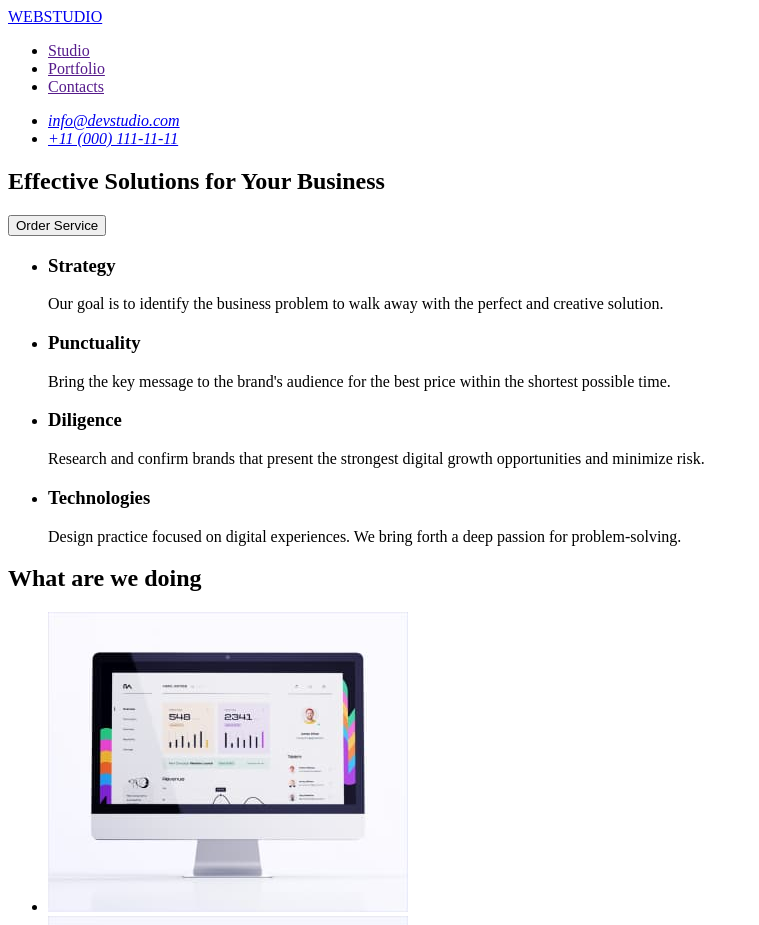
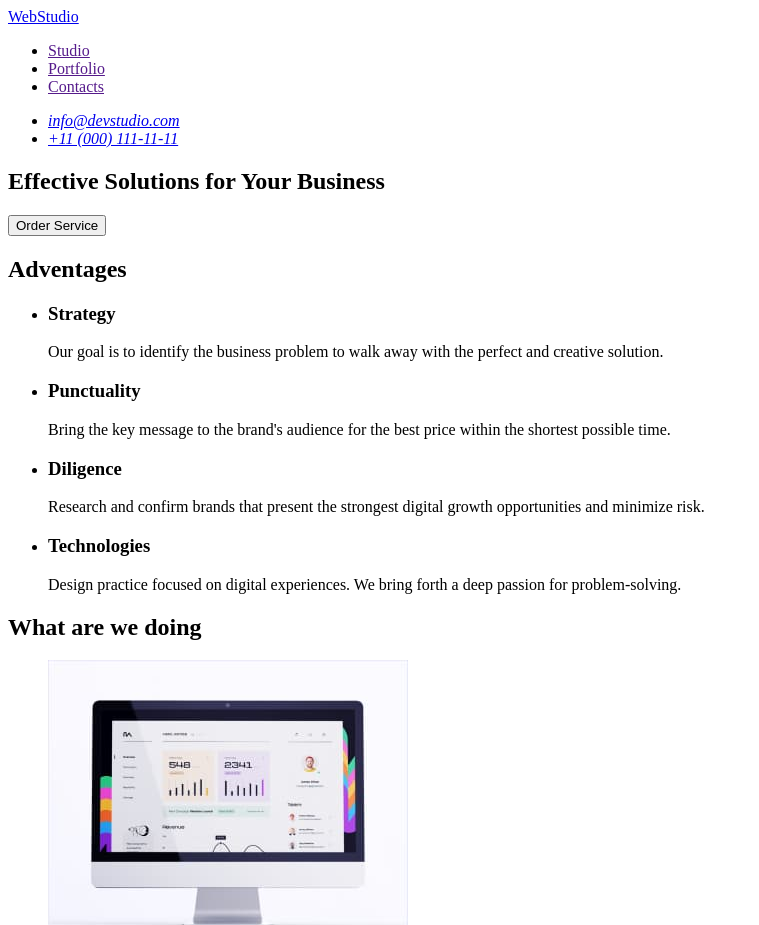
Before and after one commit to Oknehcvotil/goit-markup-hw-01, a plain HTML site: page index.html in a window 1280 px wide. Shown: the top 925 px of the page, without its empty margins (0-759 px from the left). Drawn offline with Linux system fonts and the light colour scheme.

Commit message:
first homework
Fixed tag a logo,
a tel, h2

```diff
--- a/index.html
+++ b/index.html
@@ -10,7 +10,7 @@
     <!-- HEAD BLOCK -->
     <header>
       <nav>
-        <a href="./index.html">WEBSTUDIO</a>
+        <a href="./index.html">WebStudio</a>
         <ul>
           <li>
             <a href="">Studio</a>
@@ -29,7 +29,7 @@
             <a href="mailto:info@devstudio.com">info@devstudio.com</a>
           </li>
           <li>
-            <a href="tel:+11000111-11-11">+11 (000) 111-11-11</a>
+            <a href="tel:+110001111111">+11 (000) 111-11-11</a>
           </li>
         </ul>
       </address>
@@ -43,6 +43,7 @@
       </section>
       <!-- 2ND Block -->
       <section>
+        <h2>Adventages</h2>
         <ul>
           <li>
             <h3>Strategy</h3>
@@ -153,7 +154,7 @@
     </main>
     <!-- FOOTER -->
     <footer>
-      <a href="./index.html">WEBSTUDIO</a>
+      <a href="./index.html">WebStudio</a>
       <p>
         Increase the flow of customers and sales for your business with digital
         marketing & growth solutions.
```
